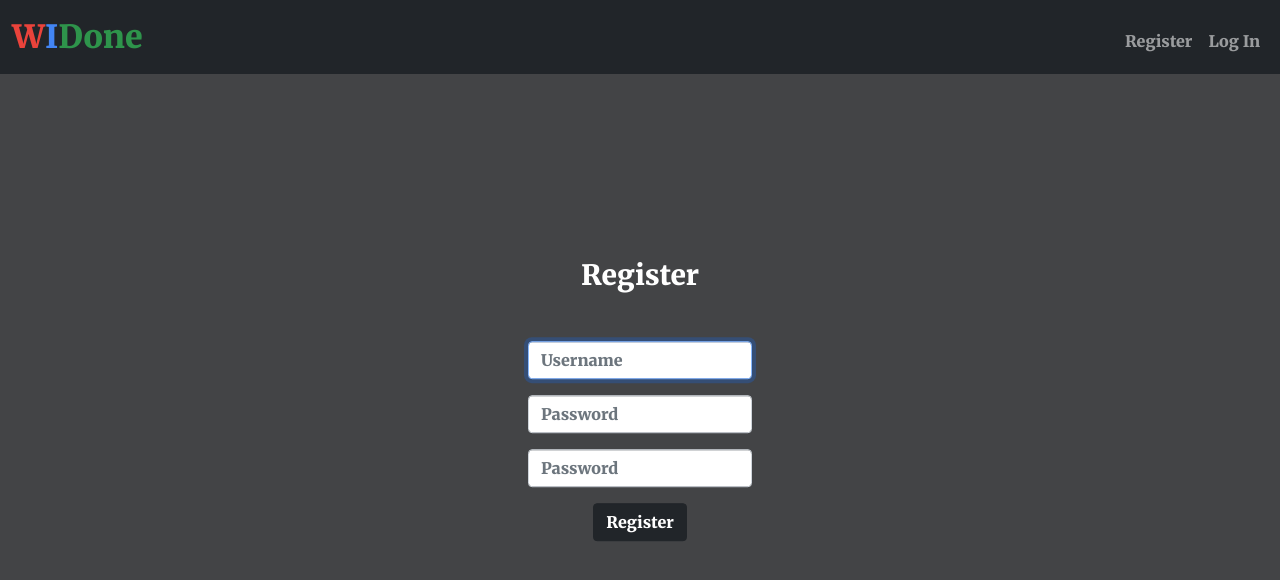
After one commit to The1Dani/widone, a Flask app: template templates/register.html in a window 1280 px wide. The commit adds this page. Shown: the top 580 px of the page. Run offline with Flask 3, Linux system fonts and the light colour scheme; the template is opened without the code that fills it, so the values that code supplies are empty; some libraries are stand-ins or nearby versions.

Commit message:
register html compleated

```diff
--- /dev/null
+++ b/templates/register.html
@@ -0,0 +1,22 @@
+{% extends "layout.html" %}
+
+{% block title %}
+    register
+{% endblock %}
+
+{% block main %}
+
+    <form action="/register" method="post" class="position-absolute top-50 start-50 translate-middle p-3">
+        <h3 class="mb-5 blue">Register</h3>
+        <div class="mb-3">
+            <input autocomplete="off" autofocus class="form-control mx-auto w-auto" id="username" name="username" placeholder="Username" type="text">
+        </div>
+        <div class="mb-3">
+            <input class="form-control mx-auto w-auto" id="password" name="password" placeholder="Password" type="password">
+        </div>
+        <div class="mb-3">
+            <input class="form-control mx-auto w-auto" id="password-conf" name="password_confarmation" placeholder="Password" type="password">
+        </div>
+        <button class="btn btn-dark" type="submit">Register</button>
+    </form>
+{% endblock %}
```
Also changed, not shown: templates/login.html (+8 -1 lines).
